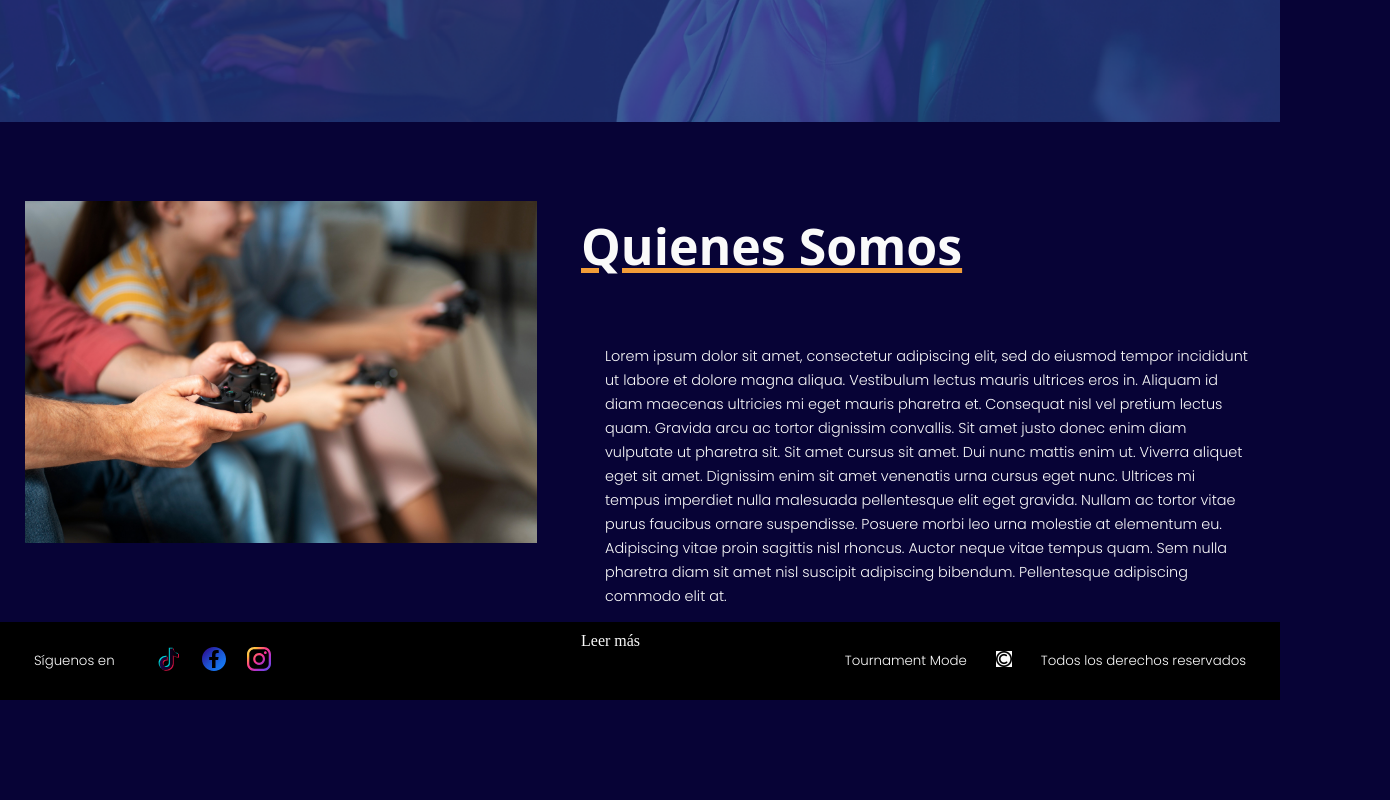
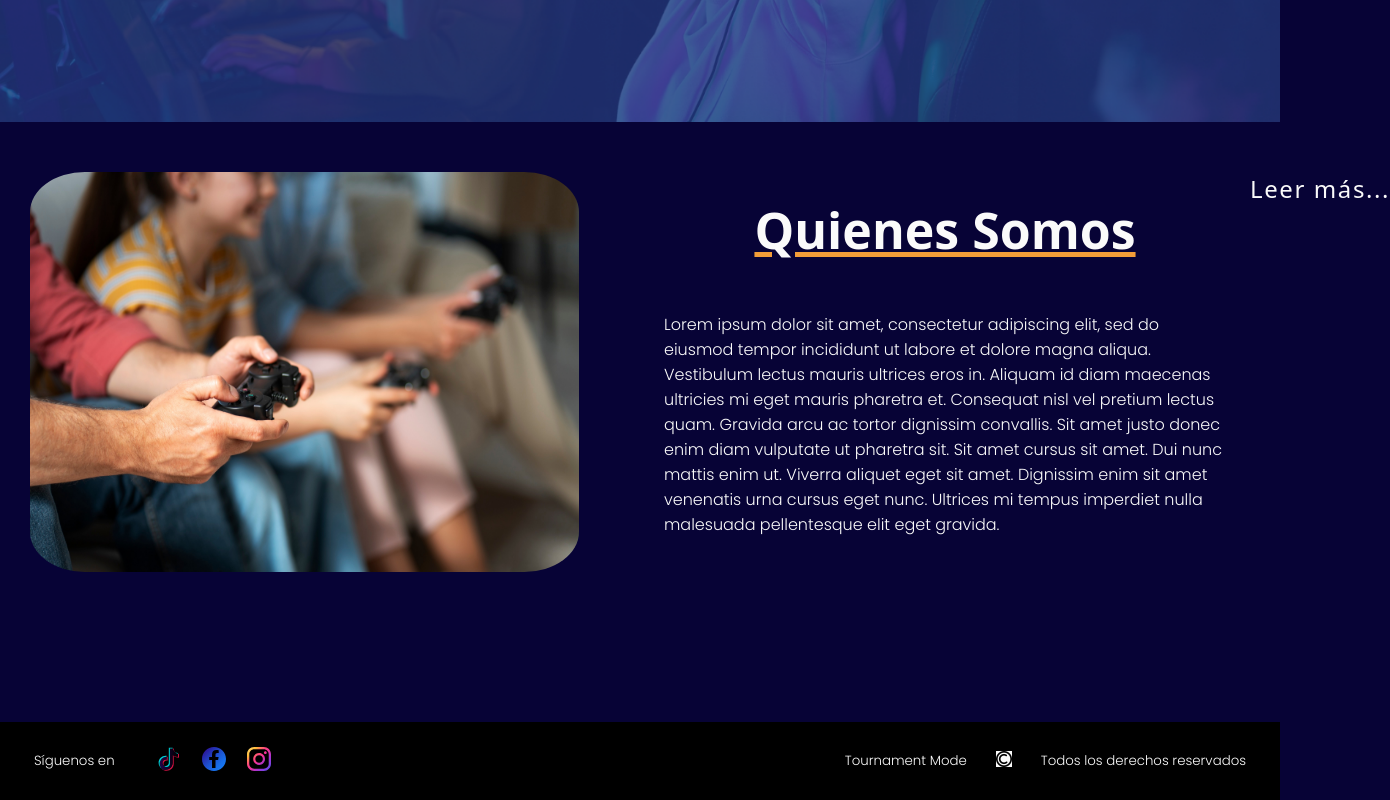
Before and after one commit to jsancivier/JonathanGabrielLopez57670, a plain HTML site: page pages/nosotros.html in a window 1280 px wide. Shown: the part 440-1240 px from the top of the page, 1390 px wide, since content can reach past the window. Before the commit the page ends 1140 px from the top, so only its background shows below. Drawn offline with Linux system fonts and the light colour scheme; a web font is replaced by a local one.

Commit message:
nosotros

```diff
--- a/css/styles.css
+++ b/css/styles.css
@@ -272,38 +272,41 @@ ul{
     flex-wrap: wrap;
     justify-content: space-between;
     width: 100%;
-    height: 400px;
+    height: 500px;
     margin-top: 50px;
-    margin-bottom: 50px;;
+    margin-bottom: 50px;
+    padding: 0 1.875rem;
 }
 
-.sobreNosotros img{
-    width: 40%;
-    height: 100%;
-    object-fit: contain;
-    margin-left: 25px;
+.sobreNosotros .imagenNosotros{
+    width: 45%;
+    height: 80%;
+    border-radius: 10%;
 }
 
-.sobreNosotros div{
+.sobreNosotros .quienesSomos {
     display: flex;
-    flex-wrap: wrap;
-    width: 55%;
-    height: 100%;
-    padding-left: 5px;
-    padding-right: 5px;
+    flex-flow: column wrap;
+    height: 80%;
+    width: 50%;
 }
 
-.sobreNosotros h2{
+.sobreNosotros .quienesSomos h2{
     text-align: center;
+    margin-top: 1.5rem;
+    margin-bottom: 1.5rem;
 }
 
-.sobreNosotros div p{
-    font-size: 0.9rem;
-    line-height: 1.5rem;
+.sobreNosotros .quienesSomos p{
+    font-size: 1rem;
 }
 
-.sobreNosotros div a{
-    text-align: right;
+.sobreNosotros .quienesSomos a{
+    text-align: end;
+    margin-right: 10%;
+    font-size: 1.5rem;
+    font-family: "Karantina",system-ui;
+    letter-spacing: 0.1rem;
 }
 
 /*.principalJuegos{
--- a/pages/nosotros.html
+++ b/pages/nosotros.html
@@ -40,11 +40,11 @@
         </section>
         <section>
             <article class="sobreNosotros">
-                <img src="../assets/nosotros_articulo.jpg" alt="Grupo de gamers disfrutando de jugar">
-                <div>
+                <img class="imagenNosotros" src="../assets/nosotros_articulo.jpg" alt="Grupo de gamers disfrutando de jugar">
+                <div class="quienesSomos">
                     <h2>Quienes Somos</h2>
-                    <p>Lorem ipsum dolor sit amet, consectetur adipiscing elit, sed do eiusmod tempor incididunt ut labore et dolore magna aliqua. Vestibulum lectus mauris ultrices eros in. Aliquam id diam maecenas ultricies mi eget mauris pharetra et. Consequat nisl vel pretium lectus quam. Gravida arcu ac tortor dignissim convallis. Sit amet justo donec enim diam vulputate ut pharetra sit. Sit amet cursus sit amet. Dui nunc mattis enim ut. Viverra aliquet eget sit amet. Dignissim enim sit amet venenatis urna cursus eget nunc. Ultrices mi tempus imperdiet nulla malesuada pellentesque elit eget gravida. Nullam ac tortor vitae purus faucibus ornare suspendisse. Posuere morbi leo urna molestie at elementum eu. Adipiscing vitae proin sagittis nisl rhoncus. Auctor neque vitae tempus quam. Sem nulla pharetra diam sit amet nisl suscipit adipiscing bibendum. Pellentesque adipiscing commodo elit at.</p>
-                    <a href="./blog.html">Leer más</a>
+                    <p>Lorem ipsum dolor sit amet, consectetur adipiscing elit, sed do eiusmod tempor incididunt ut labore et dolore magna aliqua. Vestibulum lectus mauris ultrices eros in. Aliquam id diam maecenas ultricies mi eget mauris pharetra et. Consequat nisl vel pretium lectus quam. Gravida arcu ac tortor dignissim convallis. Sit amet justo donec enim diam vulputate ut pharetra sit. Sit amet cursus sit amet. Dui nunc mattis enim ut. Viverra aliquet eget sit amet. Dignissim enim sit amet venenatis urna cursus eget nunc. Ultrices mi tempus imperdiet nulla malesuada pellentesque elit eget gravida.</p>
+                    <a href="./blog.html">Leer más...</a>
                 </div>
             </article>
         </section>
```
